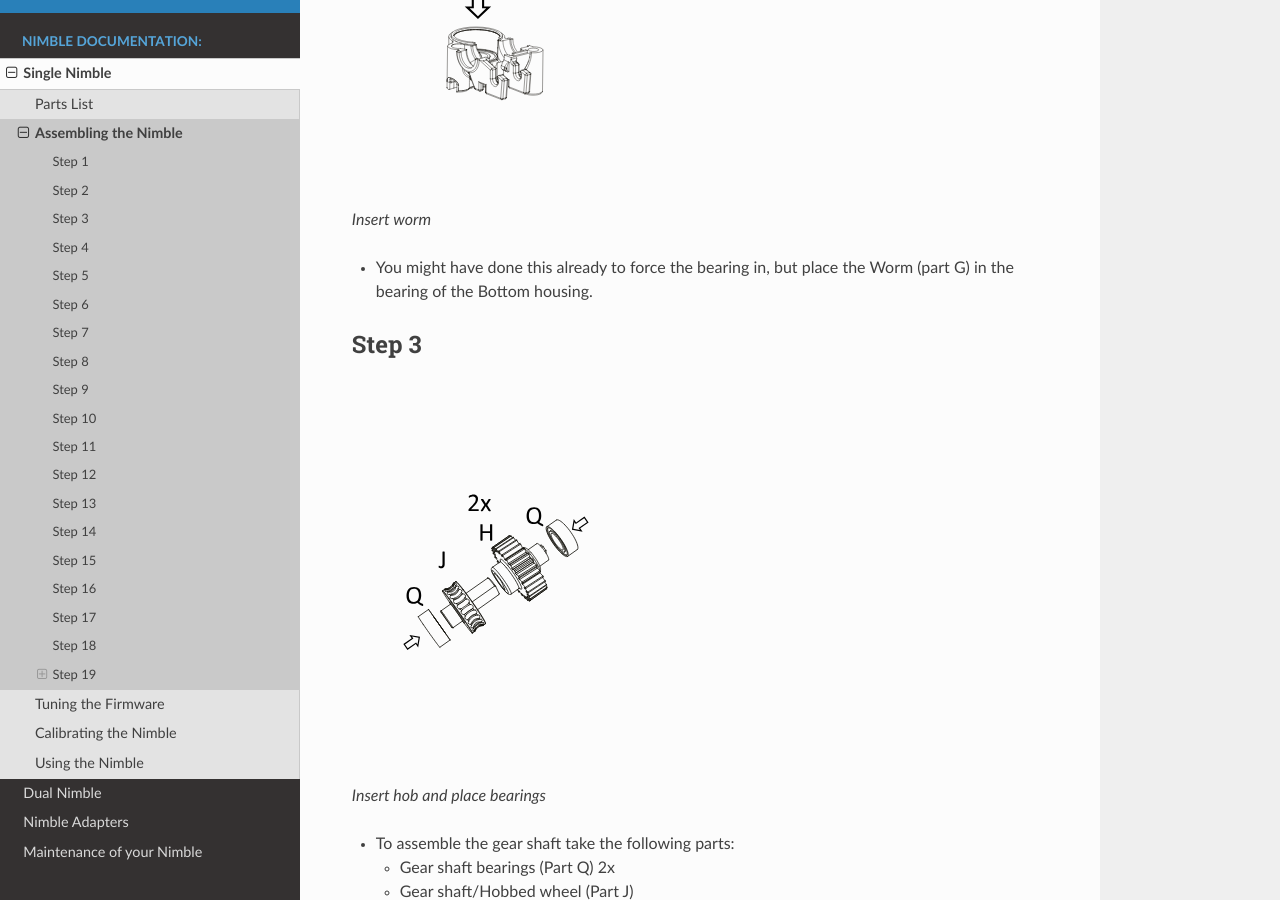
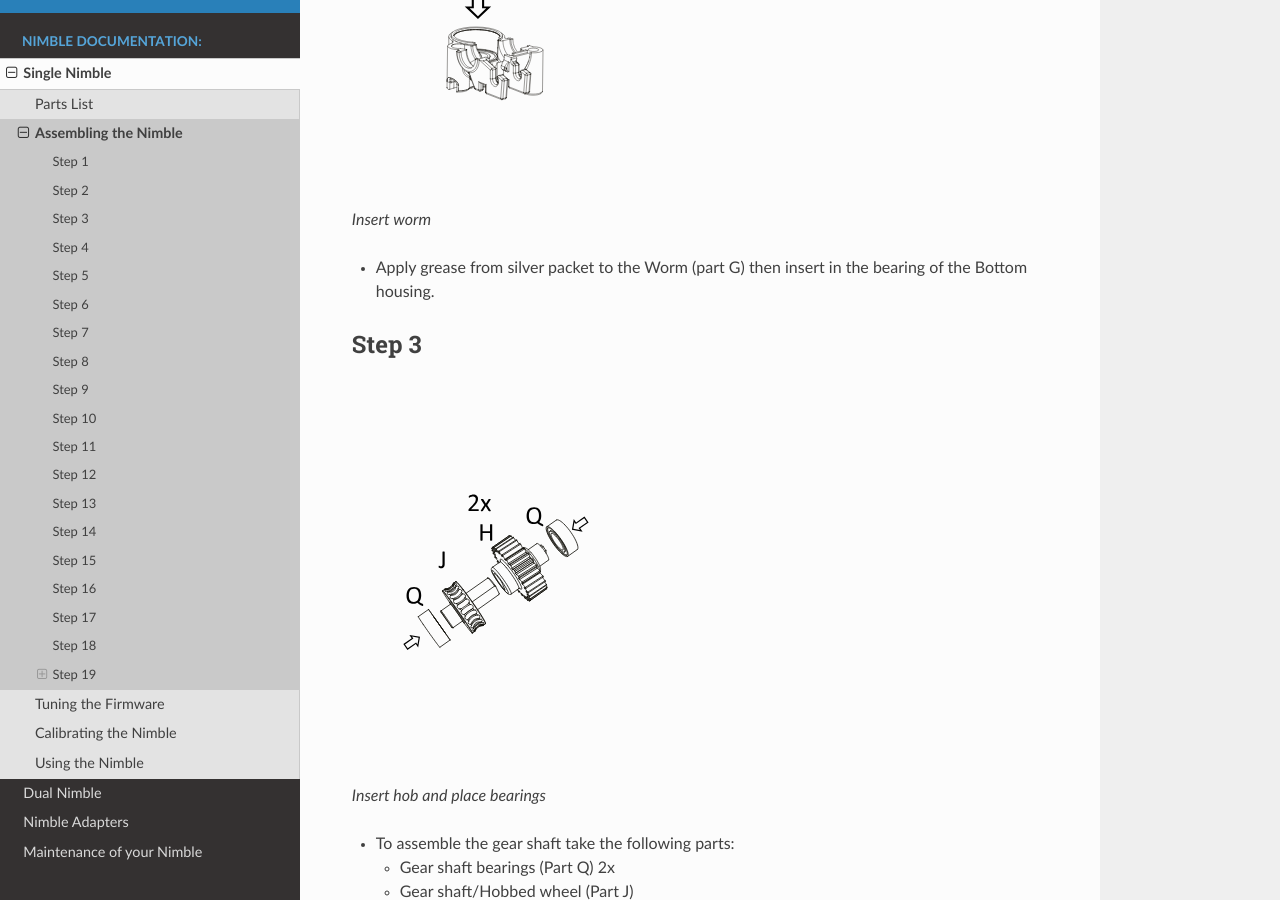
Before and after one commit to ZestyTechnology/zesty-docs, a Sphinx documentation site: the page built from docs/nimble_single/assembly.rst, in a window 1280 px wide and 900 px high, scrolled down 1056 px. Built offline with Sphinx 7.4.7 and the Read the Docs theme 2.0.0, drawn with Linux system fonts in a browser that asks for light colours.

Commit message:
Added note about grease application

```diff
--- a/docs/nimble_single/assembly.rst
+++ b/docs/nimble_single/assembly.rst
@@ -27,7 +27,7 @@ Step 2
 
     Insert worm
 
-    * You might have done this already to force the bearing in, but place the Worm (part G) in the bearing of the Bottom housing.
+    * Apply grease from silver packet to the Worm (part G) then insert in the bearing of the Bottom housing.
 
 Step 3
 ------
```
